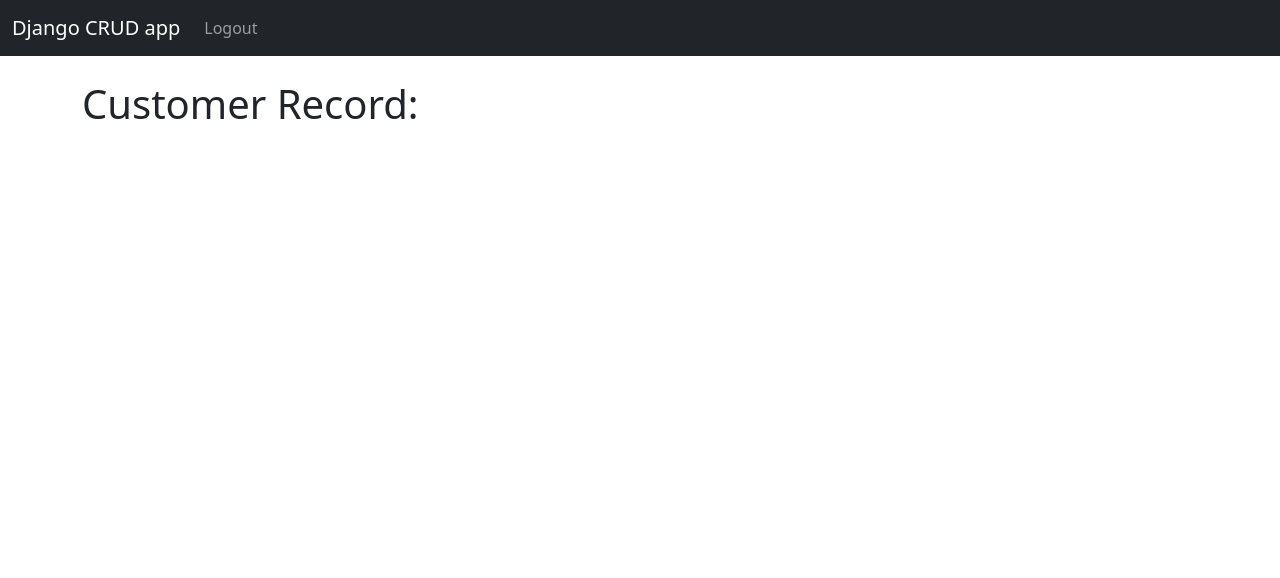
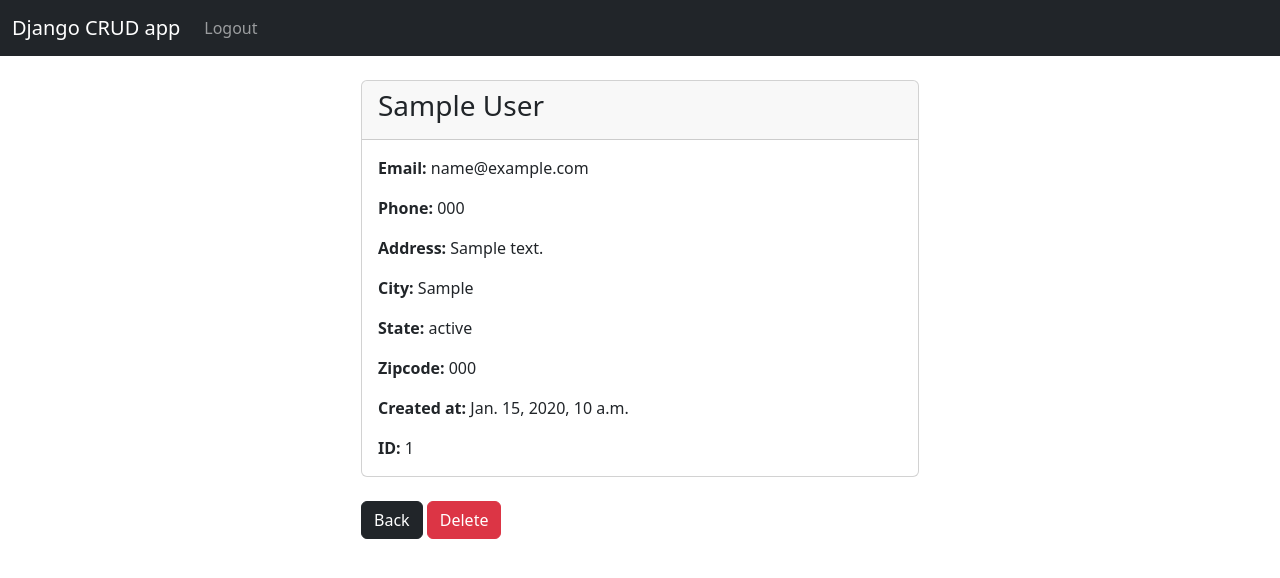
Before and after one commit to khan022/Django-CRUD-demo, a Django app: page /record/1 in a window 1280 px wide. Shown: the top 578 px of the page. Run offline with Django 4.2, Linux system fonts and the light colour scheme; a user stored in the database is signed in; tables that the repository leaves empty hold one stand-in row (values such as "Sample post").

Commit message:
showing data with id separately

```diff
--- a/crudwebsite/templates/record.html
+++ b/crudwebsite/templates/record.html
@@ -2,9 +2,47 @@
 {% block content %}
 
 
+<div class="col-md-6 offset-md-3">
 
-<h1>Customer Record:</h1>
+<div class="card">
+    <div class="card-header">
+        <h3 class="card-title">
+            {{ customer_record.first_name }}
+            {{ customer_record.last_name }}
+        </h3>
+    </div>
+    <div class="card-body">
+      <p class="card-text">
+        <strong>Email: </strong>{{ customer_record.email }}
+        </p>
+        <p class="card-text">
+            <strong>Phone: </strong>{{ customer_record.phone }}
+        </p>
+        <p class="card-text">
+            <strong>Address: </strong>{{ customer_record.address }}
+        </p>
+        <p class="card-text">
+            <strong>City: </strong>{{ customer_record.city }}
+        </p>
+        <p class="card-text">
+            <strong>State: </strong>{{ customer_record.state }}
+        </p>
+        <p class="card-text">
+            <strong>Zipcode: </strong>{{ customer_record.zipcode }}
+        </p>
+        <p class="card-text">
+            <strong>Created at: </strong>{{ customer_record.created_at }}
+        </p>
+        <p class="card-text">
+            <strong>ID: </strong>{{ customer_record.id }}
+        </p>
+    </div>
+</div>
+<br/>
+<a href="{% url 'home' %}" class="btn btn-dark">Back</a>
 
+<a href="{% url 'home' %}" class="btn btn-danger">Delete</a>
+</div>
 
 
 
```
